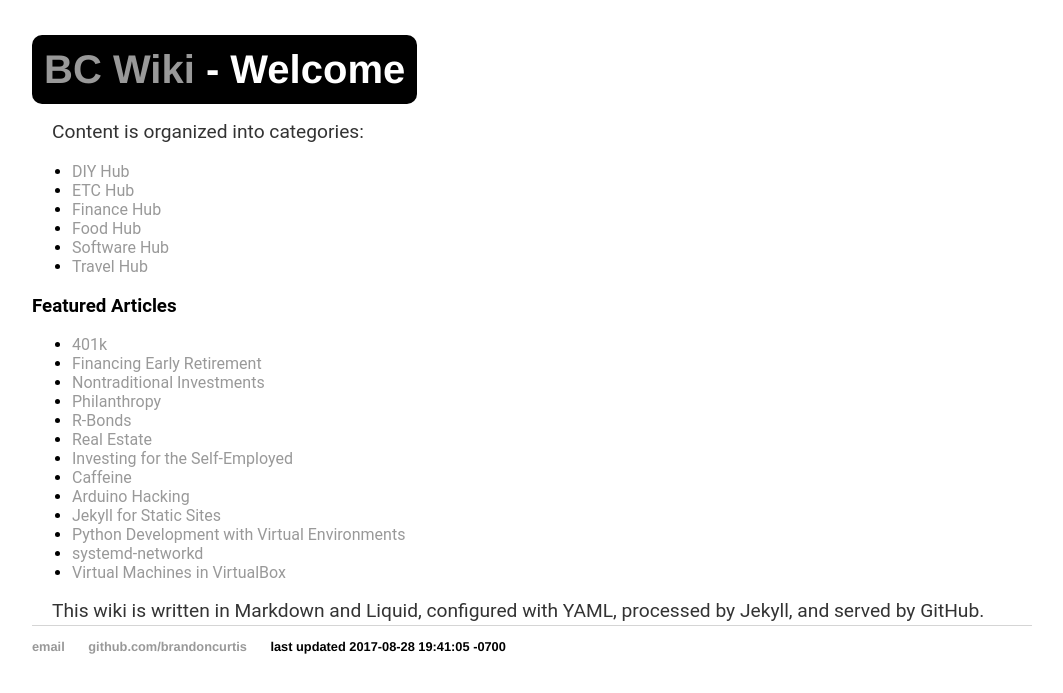
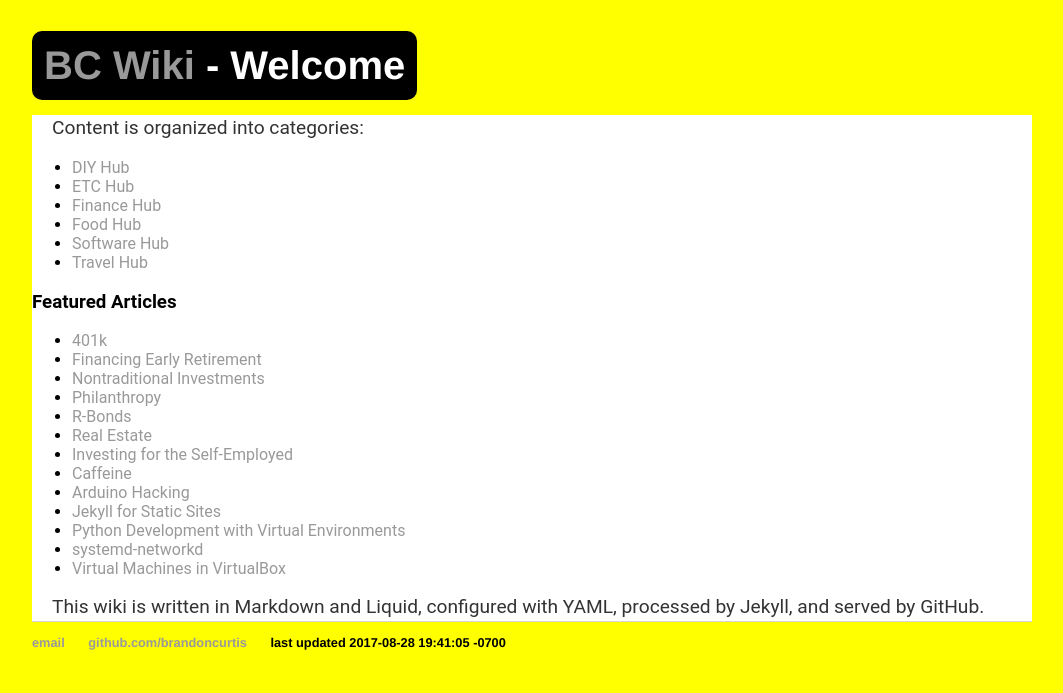
Before and after one commit to brandoncurtis/wiki, a Jekyll site: the page built from index.html, in a window 1280 px wide. Shown: the top 693 px of the page, without its empty margins (108-1171 px from the left). Built offline with Jekyll 4.4.1, drawn with Linux system fonts in a browser that asks for light colours.

Commit message:
fixing header css

```diff
--- a/css/main.css
+++ b/css/main.css
@@ -1,7 +1,8 @@
 body {
     font-family: "San Francisco", "Roboto", "Segoe UI", "Helvetica Neue", "Lucida Grande", Arial, sans-serif;
-    margin: 20px auto 60px auto;
+    margin: 0px auto 60px auto;
     width: 1000px;
+    background-color: yellow;
 }
 
 nav ul, footer ul {
```
